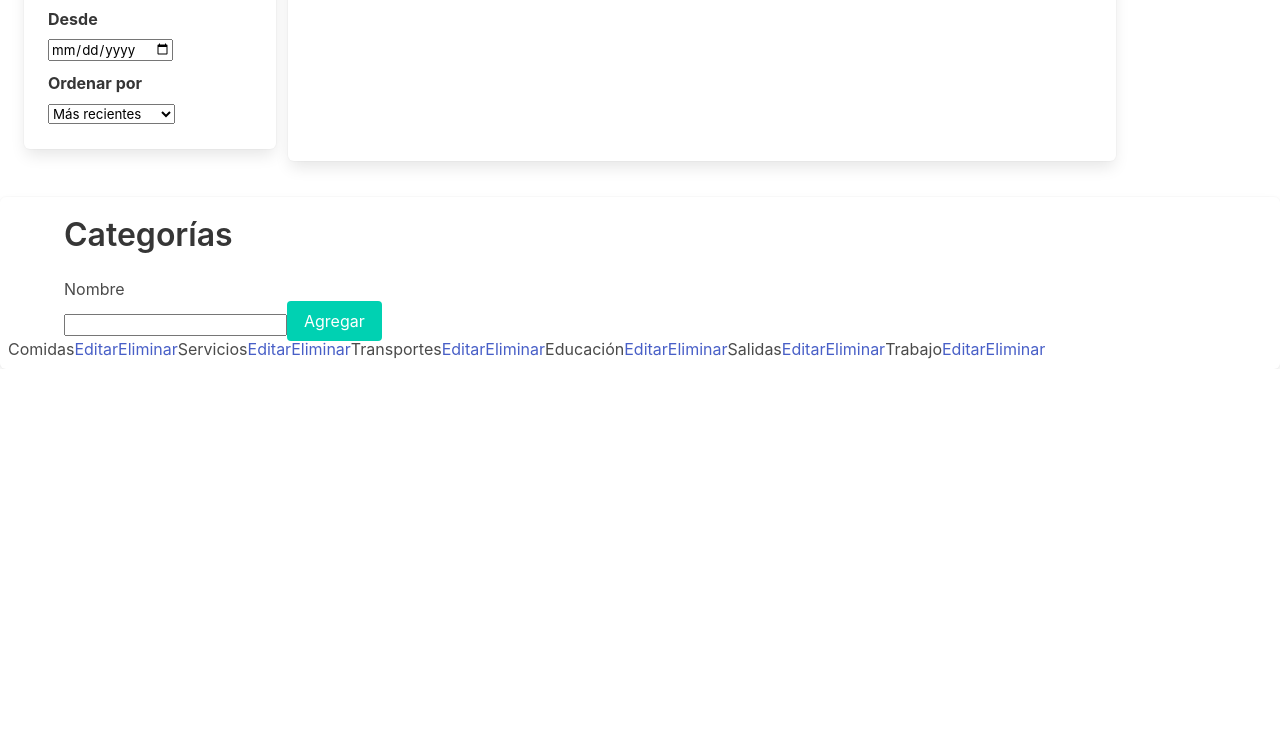
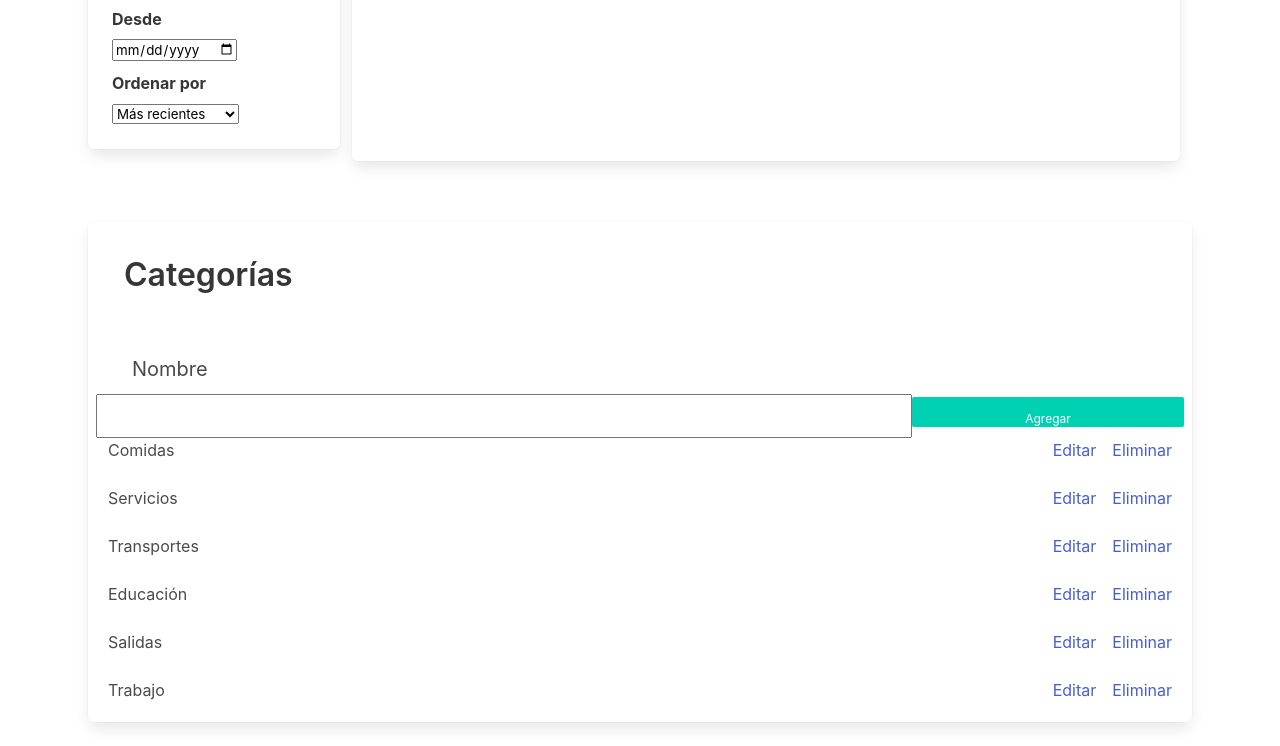
Before and after one commit to cintyy73/Ahorradas, a plain HTML site: page index.html in a window 1280 px wide. Shown: the part 543-1289 px from the top of the page. Before the commit the page ends 912 px from the top, so only its background shows below. Drawn offline with nearby package versions, Linux system fonts and the light colour scheme.

Commit message:
maquetado de la vista categorias, se agregan estilos, faltan detalles

```diff
--- a/index.html
+++ b/index.html
@@ -44,7 +44,7 @@
             </div>
         </header>
 
-        <main>
+        <main class="container">
             <!-- seccion balance -->
             <section id="cont-balance" class="container columns p-5 ">
                 <aside class="column is-3">
@@ -113,7 +113,7 @@
                 </aside>
 
                 <!-- modal operaciones balance -->
-                <div id="modal-operaciones-blc" class="box column is-9 p-5 has-text-centered ">
+                <div id="modal-operaciones-blc" class="box container p-5 column is-9 p-5 has-text-centered ">
                     <div class="field colums ">
                         <div class="is-flex buttons is-align-items-baseline p-4">
                             <h1 class="column has-text-left title">Operaciones</h1>
@@ -128,55 +128,70 @@
                     </div>
                 </div>
             </section>
-            <section id="cont-category ">
+            <section id="cont-category " class="container p-5">
                 <div class="box">
                     <div class="container">
-                        <h1 class="title">Categorías</h1>
-                        <label for="input-category subtitle">Nombre</label>
-                        <div class="field container buttons">
-                            <input class="is-fullwidth" type="text" id="input-category">
-                            <button class="button is-primary is-right ">Agregar</button>
+                        <h1 class="title p-4">Categorías</h1>
+                        <div class="container p-5">
+                            <label class="subtitle" for="input-category">Nombre</label>
+                        </div>
+                        <div class="field  buttons columns is-flex is-align-content-baseline">
+                            <input class="column is-9" type="text" id="input-category">
+                            <button class="button has-text-center is-primary column is-small is-3 is-right ">Agregar</button>
                         </div>
                     </div>
-                    <div class="columns">
-                        <div class="  is-flex">
+                    <div class="columns is-flex-wrap-wrap">
+                        <div class=" column is-12 is-flex">
+                            <div class="container">
                                 <p class="is-left">Comidas</p>
+                            </div>
                             <div class="is-flex is-right">
-                                <a>Editar</a>
-                                <a>Eliminar</a>
-                            </div>
-                        <div class="container is-flex ">
-                            <p class="is-left">Servicios</p>
-                            <div class="is-flex is-right">
-                                <a>Editar</a>
+                                <a class="pr-4">Editar</a>
                                 <a>Eliminar</a>
                             </div>
                         </div>
-                        <div class="container is-flex">
-                            <p class="is-left">Transportes</p>
+                        <div class="column is-12 is-flex ">
+                            <div class="container">
+                            <p class="is-left">Servicios</p>
+                            </div>
                             <div class="is-flex is-right">
-                            <a>Editar</a>
+                                <a class="pr-4">Editar</a>
                                 <a>Eliminar</a>
                             </div>
                         </div>
-                        <div class="container is-flex ">
-                            <p class="is-left">Educación</p>
+                        <div class="column is-12 is-flex">
+                            <div class="container">
+                                <p class="is-left">Transportes</p>
+                            </div>
                             <div class="is-flex is-right">
-                                <a>Editar</a>
+                                <a class="pr-4">Editar</a>
                                 <a>Eliminar</a>
                            </div>
                         </div>
-                        <div class="container is-flex ">
-                            <p class="is-left">Salidas</p>
+                        <div class="column is-12 is-flex ">
+                            <div class="container">
+                                <p class="is-left">Educación</p>
+                            </div>
                             <div class="is-flex is-right">
-                                <a>Editar</a>
+                                <a class="pr-4">Editar</a>
                                 <a>Eliminar</a>
                             </div>
                         </div>
-                        <div class="container is-flex ">
+                        <div class="column is-12 is-flex ">
+                            <div class="container">
+                                <p class="is-left">Salidas</p>
+                            </div>
+                            <div class="is-flex is-right">
+                                <a class="pr-4">Editar</a>
+                                <a>Eliminar</a>
+                            </div>
+                        </div>
+                        <div class="column is-12 is-flex ">
+                            <div class="container">
                                 <p class="is-left">Trabajo</p>
+                            </div>
                             <div class="is-flex is-right">
-                                <a>Editar</a>
+                                <a class="pr-4">Editar</a>
                                 <a>Eliminar</a>
                             </div>
                         </div>
```
Lines whose indentation alone changed are shown as unchanged.
